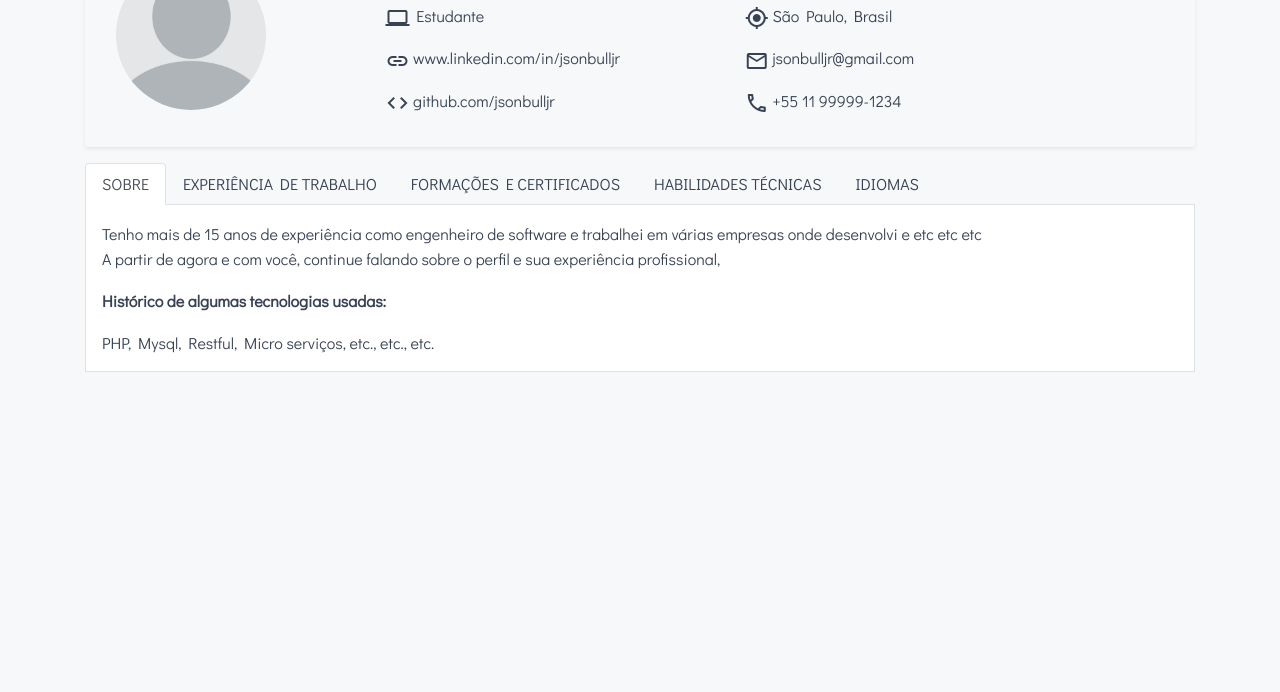
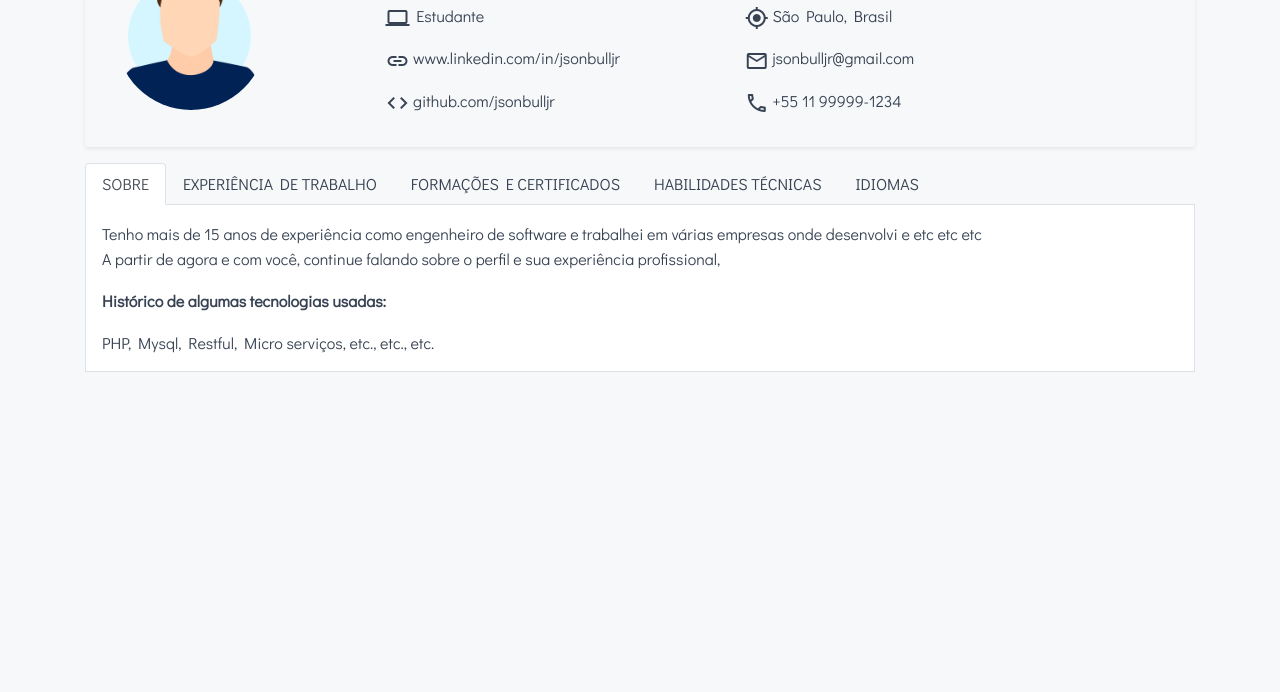
Before and after one commit to imbrava/usuario.github.io, a plain HTML site: page index.html in a window 1280 px wide. Shown: the part 108-800 px from the top of the page. Drawn offline with nearby package versions, Linux system fonts and the light colour scheme; a web font is replaced by a local one.

Commit message:
Atualiza a imagem do perfil

```diff
--- a/index.html
+++ b/index.html
@@ -11,7 +11,7 @@
     <link href="https://fonts.googleapis.com/css?family=ABeeZee|Didact+Gothic|Lexend+Deca|Muli|Overpass|Questrial&display=swap" rel="stylesheet">
     <link rel="stylesheet" href="css/main.css">
     <link href="https://fonts.googleapis.com/icon?family=Material+Icons|Material+Icons+Outlined" rel="stylesheet">
-    <link rel="icon" href="img/fav.png">
+    <link rel="icon" href="img/jsonbulljr-profile.png">
 
     <title>Welcome @ jsonbulljr.github.io</title>
 </head>
@@ -28,7 +28,7 @@
             <div class="container">
                 <div class="row">
                     <div class="col-3 my-auto">
-                        <img src="img/profile.png" class="rounded-circle" alt="profile photo" width="150px" height="150px">
+                        <img src="img/jsonbulljr-profile.png" class="rounded-circle" alt="profile photo" width="150px" height="150px">
                     </div>
                     <div class="col-8">
                         <div class="row">
```
Also changed, not shown: img/fav.png (deleted), img/jsonbulljr-profile.png (added), img/profile.png (deleted).
